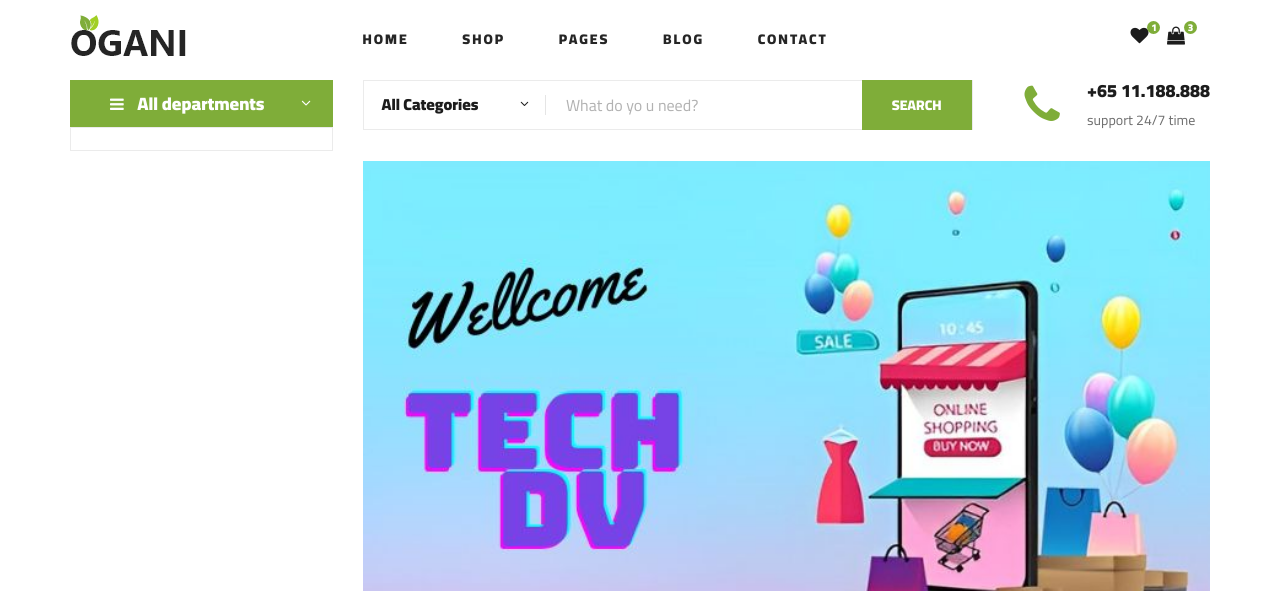
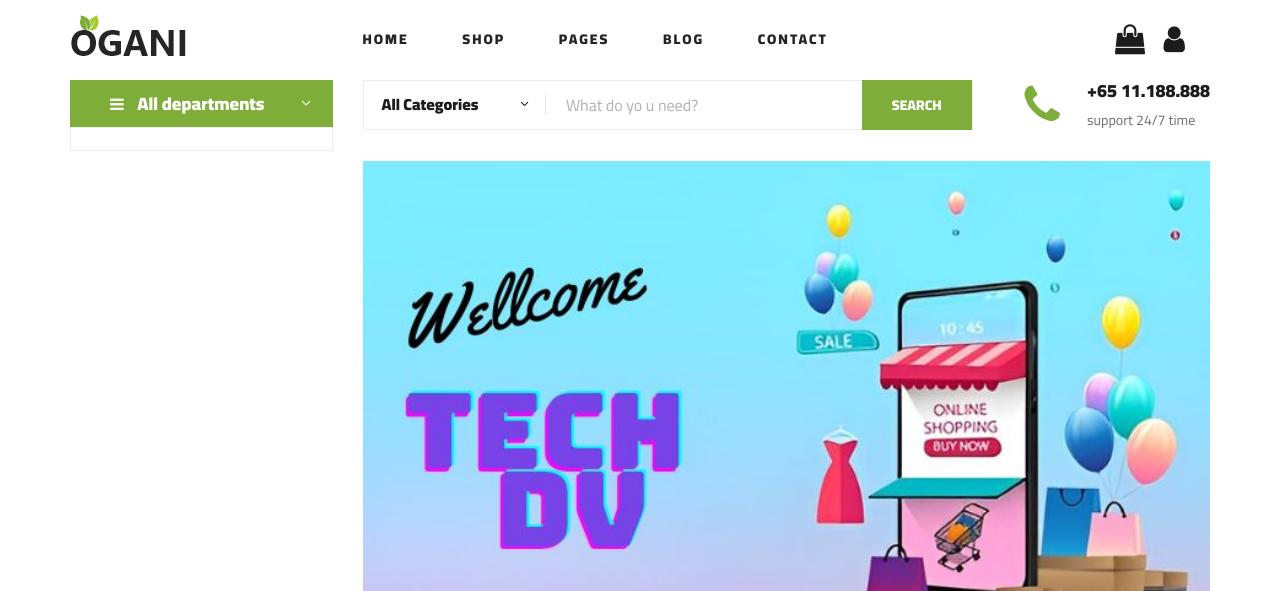
Before and after one commit to raikiph/technology, a PHP site: page /technology/ in a window 1280 px wide. Shown: the top 591 px of the page. Run offline with PHP 8.4, Linux system fonts and the light colour scheme; data that the repository does not hold is empty.

Commit message:
codeupdate

```diff
--- a/app/view/admin/menu.php
+++ b/app/view/admin/menu.php
@@ -56,6 +56,9 @@
                 <li><a class="dropdown-item" href="<?php echo BASE_URL ?>/order">Liet ke</a></li>
              </ul>
             </li>
+            <li class="nav-item">
+              <a class="nav-link active" aria-current="page" href="<?php echo BASE_URL ?>/login/loginout">Dang xuat</a>
+            </li>
           </ul>
         </div>
       </div>
--- a/app/view/header.php
+++ b/app/view/header.php
@@ -100,8 +100,8 @@
                 <div class="col-lg-3">
                     <div class="header__cart">
                         <ul>
-                            <li><a href="#"><i class="fa fa-heart"></i> <span>1</span></a></li>
-                            <li><a href="<?php echo BASE_URL ?>/giohang"><i class="fa fa-shopping-bag"></i> <span>3</span></a></li>
+                            <li><a href="<?php echo BASE_URL ?>/giohang"><i class="fa fa-shopping-bag"></i> </a></li>
+                            <li><a href="<?php echo BASE_URL ?>/login"><i class="fa fa-user" aria-hidden="true"></i></a></li>
                         </ul>
                         <!-- <div class="header__cart__price">item: <span>$150.00</span></div> -->
                     </div>
--- a/public/css/style.css
+++ b/public/css/style.css
@@ -517,7 +517,7 @@
 }
 
 .header__cart ul li a i {
-  font-size: 18px;
+  font-size: 30px;
   color: #1c1c1c;
 }
 
```
Also changed, not shown: app/controller/login.php (+4 -4 lines).
